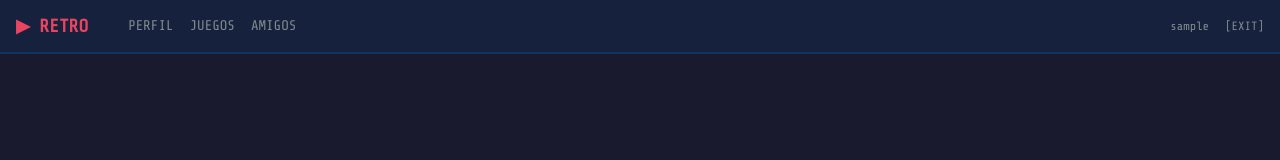
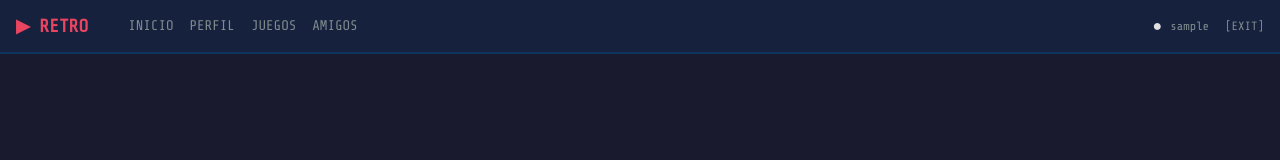
Before and after one commit to JackMortDT/achiev_track_frontend, a Next.js app: page /login in a window 1280 px wide. Shown: the top 160 px of the page. Built offline with nearby package versions, Linux system fonts and the light colour scheme; no server answers; sample sign-in values are in the browser's storage.

Commit message:
Nav behavior

```diff
--- a/src/components/Nav.tsx
+++ b/src/components/Nav.tsx
@@ -5,9 +5,10 @@ import { usePathname, useRouter } from 'next/navigation'
 import { useAuth } from '@/lib/auth'
 
 const NAV_ITEMS = [
-  { href: '/perfil', label: 'PERFIL' },
-  { href: '/juegos', label: 'JUEGOS' },
-  { href: '/amigos', label: 'AMIGOS' },
+  { href: '/', label: 'INICIO', exact: true },
+  { href: '/perfil', label: 'PERFIL', exact: false },
+  { href: '/juegos', label: 'JUEGOS', exact: false },
+  { href: '/amigos', label: 'AMIGOS', exact: false },
 ]
 
 export function Nav() {
@@ -27,25 +28,32 @@ export function Nav() {
       <span className="text-pixel-red font-mono text-lg font-bold mr-4">▶ RETRO</span>
 
       <div className="flex gap-4 flex-1">
-        {NAV_ITEMS.map(item => (
+        {NAV_ITEMS.map(item => {
+          const isActive = item.exact ? pathname === item.href : pathname.startsWith(item.href)
+          return (
             <Link
               key={item.href}
               href={item.href}
               className={`font-mono text-sm hover:text-pixel-cyan transition-colors ${
-              pathname.startsWith(item.href)
-                ? 'text-pixel-cyan border-b-2 border-pixel-cyan'
-                : 'text-pixel-muted'
+                isActive ? 'text-pixel-cyan border-b-2 border-pixel-cyan' : 'text-pixel-muted'
               }`}
             >
               {item.label}
             </Link>
-        ))}
+          )
+        })}
       </div>
 
       <div className="flex items-center gap-4">
         {user && (
           <>
+            <Link
+              href="/configuracion"
+              className="flex items-center gap-2 hover:text-pixel-cyan transition-colors"
+            >
+              <span className="text-base leading-none">{user.avatar_url || '●'}</span>
               <span className="text-pixel-muted text-xs">{user.username}</span>
+            </Link>
             <button
               onClick={handleLogout}
               className="text-pixel-muted text-xs hover:text-pixel-red transition-colors font-mono"
```
Lines whose indentation alone changed are shown as unchanged.
